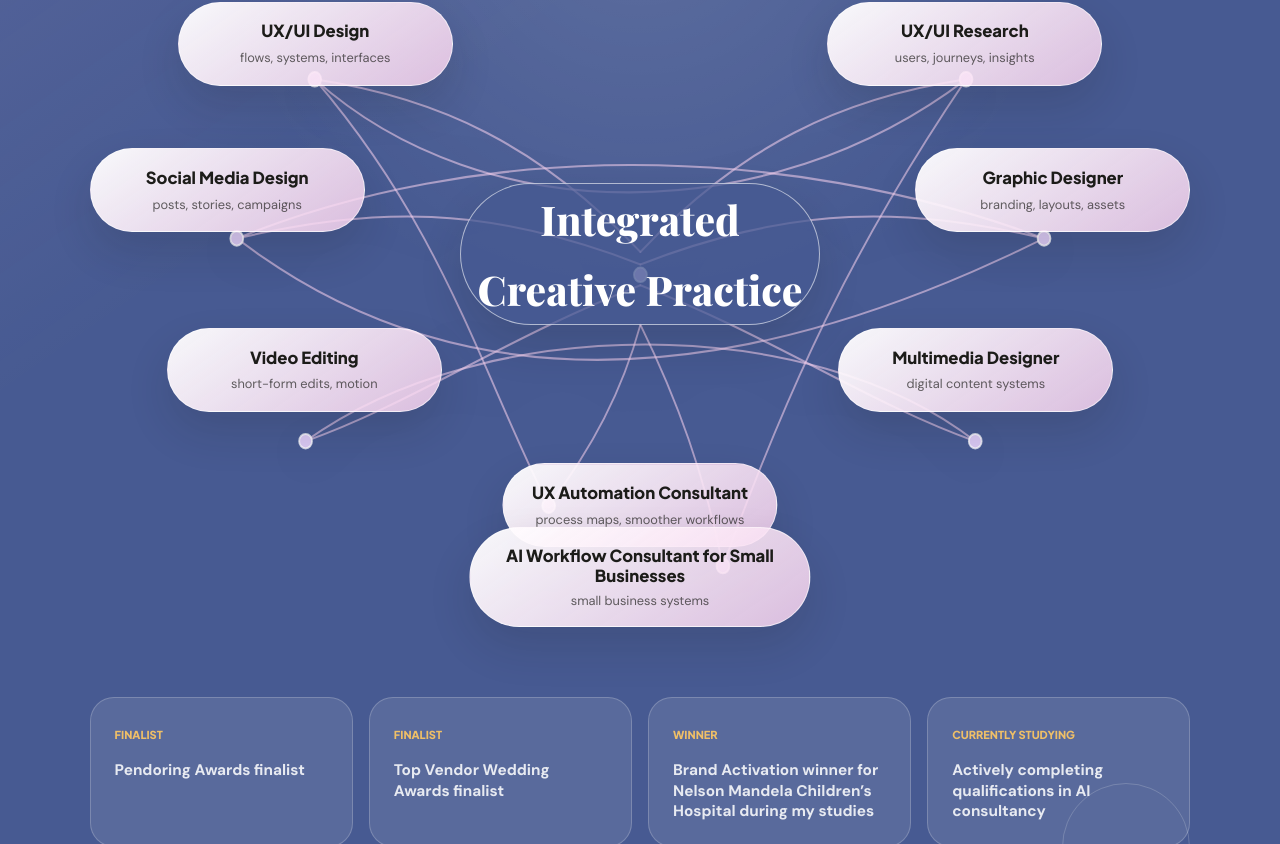
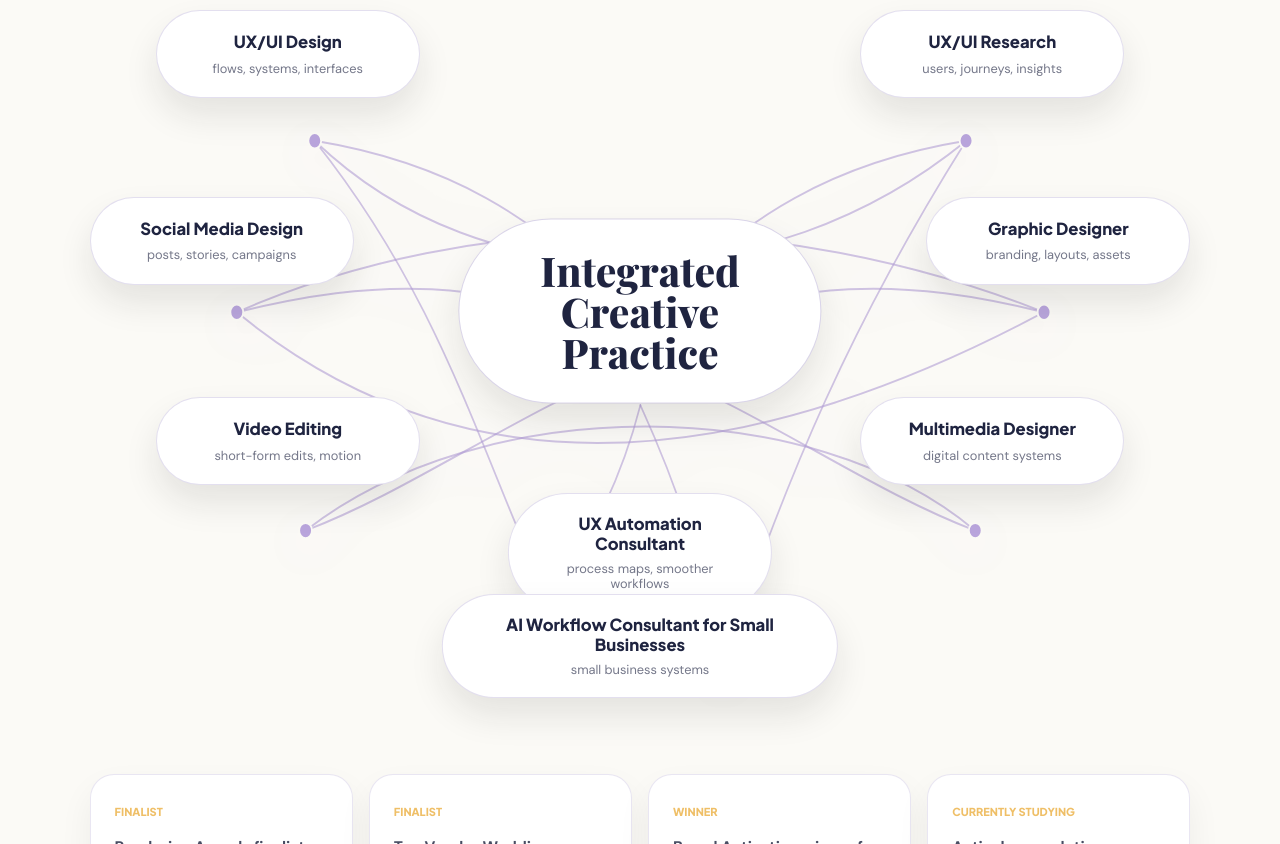
Before and after one commit to jrcb6gvrnf-droid/private-portfolio, a Next.js app: page /portfolio in a window 1280 px wide. Shown: the part 1376-2220 px from the top of the page. Built offline with nearby package versions, Linux system fonts and the light colour scheme; a web font is replaced by a local one.

Commit message:
Refine skills web styling

```diff
--- a/app/globals.css
+++ b/app/globals.css
@@ -359,12 +359,9 @@ img {
 .skills-band {
   position: relative;
   overflow: hidden;
-  padding: clamp(76px, 9vw, 126px) var(--page-gutter) clamp(84px, 10vw, 140px);
-  background:
-    linear-gradient(145deg, rgba(247, 209, 237, 0.12), transparent 38%),
-    radial-gradient(circle at 50% 26%, rgba(255, 255, 255, 0.12), transparent 34%),
-    var(--periwinkle);
-  color: white;
+  padding: clamp(82px, 10vw, 140px) var(--page-gutter) clamp(96px, 11vw, 154px);
+  background: #fbfaf6;
+  color: var(--ink);
   text-align: center;
 }
 
@@ -374,7 +371,7 @@ img {
   bottom: clamp(24px, 5vw, 72px);
   width: clamp(76px, 10vw, 148px);
   height: clamp(76px, 10vw, 148px);
-  border: 1px solid rgba(255, 255, 255, 0.18);
+  border: 1px solid rgba(103, 80, 164, 0.1);
   border-radius: 999px;
   content: "";
 }
@@ -385,7 +382,7 @@ img {
   left: clamp(28px, 6vw, 96px);
   width: clamp(88px, 12vw, 168px);
   height: clamp(88px, 12vw, 168px);
-  border: 1px solid rgba(255, 255, 255, 0.14);
+  border: 1px solid rgba(103, 80, 164, 0.1);
   border-radius: 999px;
   content: "";
 }
@@ -416,7 +413,7 @@ img {
 .skills-band__intro p {
   max-width: 780px;
   margin: 22px auto 0;
-  color: rgba(255, 255, 255, 0.78);
+  color: rgba(28, 28, 25, 0.66);
   font-size: clamp(17px, 1.6vw, 22px);
   line-height: 1.6;
 }
@@ -424,30 +421,30 @@ img {
 .skills-web {
   position: relative;
   z-index: 1;
-  width: min(100%, 1180px);
-  min-height: clamp(520px, 52vw, 680px);
-  margin: clamp(42px, 5vw, 70px) auto 0;
+  width: min(100%, 1240px);
+  min-height: clamp(600px, 56vw, 760px);
+  margin: clamp(52px, 6vw, 82px) auto 0;
 }
 
 .skills-web__lines {
   position: absolute;
-  inset: 0;
+  inset: clamp(12px, 2vw, 26px) 0;
   width: 100%;
   height: 100%;
   overflow: visible;
-  filter: drop-shadow(0 12px 26px rgba(28, 28, 25, 0.08));
+  filter: drop-shadow(0 12px 24px rgba(103, 80, 164, 0.08));
 }
 
 .skills-web__lines path {
   fill: none;
-  stroke: rgba(247, 209, 237, 0.56);
+  stroke: rgba(174, 153, 211, 0.58);
   stroke-linecap: round;
-  stroke-width: 2;
+  stroke-width: 1.8;
 }
 
 .skills-web__lines circle {
-  fill: #d8c7f2;
-  stroke: rgba(255, 255, 255, 0.72);
+  fill: #b9a5dc;
+  stroke: #fbfaf6;
   stroke-width: 2;
 }
 
@@ -456,22 +453,24 @@ img {
   position: absolute;
   display: grid;
   place-items: center;
-  border: 1px solid rgba(255, 255, 255, 0.58);
-  background: linear-gradient(145deg, rgba(255, 255, 255, 0.96), rgba(247, 209, 237, 0.84));
+  border: 1px solid rgba(103, 80, 164, 0.18);
+  background: #fff;
   color: var(--ink);
-  box-shadow: 0 20px 44px rgba(28, 28, 25, 0.14);
+  box-shadow: 0 18px 34px rgba(28, 28, 25, 0.1);
   text-align: center;
 }
 
 .skills-web__center {
-  top: 47%;
+  top: 48%;
   left: 50%;
-  width: min(360px, 36%);
-  min-height: 142px;
-  border-radius: 999px;
+  width: min(390px, 33%);
+  min-height: 168px;
+  border-radius: 999px;
+  padding: 30px 42px;
   transform: translate(-50%, -50%);
-  background: rgba(71, 90, 146, 0.74);
-  color: white;
+  border-color: rgba(103, 80, 164, 0.24);
+  background: #fff;
+  color: #1f2440;
 }
 
 .skills-web__center span,
@@ -484,10 +483,10 @@ img {
 }
 
 .skills-web__node {
-  width: min(290px, 25%);
-  min-height: 84px;
-  border-radius: 999px;
-  padding: 18px 22px;
+  width: min(310px, 24%);
+  min-height: 88px;
+  border-radius: 999px;
+  padding: 20px 28px;
 }
 
 .skills-web__node h3 {
@@ -496,56 +495,57 @@ img {
   font-size: clamp(14px, 1.3vw, 18px);
   font-weight: 900;
   line-height: 1.2;
+  color: #1f2440;
 }
 
 .skills-web__node p {
   margin: 7px 0 0;
-  color: rgba(28, 28, 25, 0.68);
+  color: rgba(31, 36, 64, 0.62);
   font-size: clamp(12px, 1vw, 14px);
   line-height: 1.2;
 }
 
 .skills-web__node--top-left {
-  top: 9%;
-  left: 8%;
+  top: 6%;
+  left: 6%;
 }
 
 .skills-web__node--top-right {
-  top: 9%;
-  right: 8%;
+  top: 6%;
+  right: 6%;
 }
 
 .skills-web__node--middle-left {
-  top: 31%;
+  top: 32%;
   left: 0;
 }
 
 .skills-web__node--middle-right {
-  top: 31%;
+  top: 32%;
   right: 0;
 }
 
 .skills-web__node--lower-left {
-  top: 58%;
-  left: 7%;
+  top: 60%;
+  left: 6%;
 }
 
 .skills-web__node--lower-right {
-  top: 58%;
-  right: 7%;
+  top: 60%;
+  right: 6%;
 }
 
 .skills-web__node--bottom-middle {
-  bottom: 9%;
+  bottom: 10%;
   left: 50%;
   transform: translateX(-50%);
 }
 
 .skills-web__node--bottom-low {
-  bottom: -3%;
+  bottom: -2%;
   left: 50%;
-  width: min(360px, 31%);
-  min-height: 68px;
+  width: min(430px, 36%);
+  min-height: 76px;
   transform: translateX(-50%);
 }
 
@@ -560,10 +560,11 @@ img {
 
 .recognition-grid article {
   min-height: 150px;
-  border: 1px solid rgba(255, 255, 255, 0.2);
+  border: 1px solid rgba(103, 80, 164, 0.14);
   border-radius: 24px;
-  background: rgba(252, 249, 244, 0.1);
+  background: #fff;
   padding: 24px;
+  box-shadow: 0 16px 34px rgba(28, 28, 25, 0.06);
   text-align: left;
 }
 
@@ -577,7 +578,7 @@ img {
 
 .recognition-grid p {
   margin: 14px 0 0;
-  color: rgba(255, 255, 255, 0.86);
+  color: rgba(31, 36, 64, 0.82);
   font-size: clamp(15px, 1.2vw, 18px);
   font-weight: 700;
   line-height: 1.35;
```
